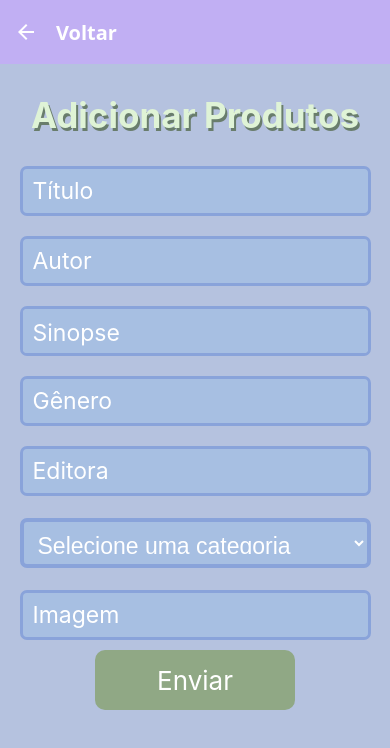
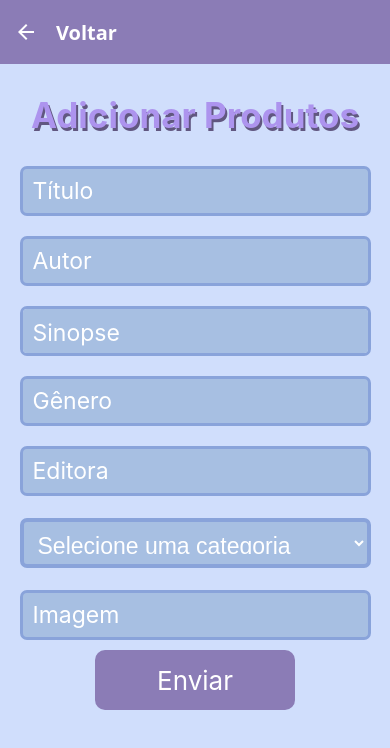
Before and after one commit to rawfaela/Livraria, a React Native app in the folder projetolivraria/: screen /AddProdutos in a window 390 px wide. Shown: the top 748 px of the page. Built offline with nearby package versions, Linux system fonts and the light colour scheme.

Commit message:
mudando nome e estilo das info

```diff
--- a/projetolivraria/App.js
+++ b/projetolivraria/App.js
@@ -88,7 +88,7 @@ export default function App() {
           <Stack.Screen name='Cadastro' component={Cadastro} options={{ headerShown: false }} />
 
 
-          <Stack.Screen name='AddProdutos' component={AddProdutos} options={{ title: 'Voltar', headerTintColor: 'white', headerStyle: { backgroundColor: 'rgb(193, 175, 243)' } }} />
+          <Stack.Screen name='AddProdutos' component={AddProdutos} options={{ title: 'Voltar', headerTintColor: 'white', headerStyle: { backgroundColor: 'rgb(139, 124, 182)' } }} />
 
           <Stack.Screen name='BottomTabs' component={BottomTabs} options={{ headerShown: false }} />
 
--- a/projetolivraria/Components/ShowInfo.js
+++ b/projetolivraria/Components/ShowInfo.js
@@ -5,9 +5,9 @@ import { useFav } from '../Components/FavsProvider';
 export default function ShowInfo({ route }) {
     const { titulo, autor, imagem, sinopse, editora } = route.params;
     const { addToFav } = useFav();
-
+    //nestedScrollEnabled={true}
     return (
-        <ScrollView style={styles.container} nestedScrollEnabled={true} contentContainerStyle={{ alignItems: 'center', flexGrow: 1, }}>
+        <ScrollView style={styles.container} showsVerticalScrollIndicator={false}  contentContainerStyle={{ alignItems: 'center', flexGrow: 1, }}>
             <View style={styles.cabecalho}>
                 <Image source={{ uri: imagem }} style={styles.img} />
                 <View style={styles.info}>
@@ -58,8 +58,8 @@ const styles = StyleSheet.create({
     },
     sinopse: {
         textAlign: 'justify',
-        fontSize: 18,
-        fontWeight: '400', //gordura do texto
+        fontSize: 19,
+        fontWeight: '600', //gordura do texto
         lineHeight: 24, //tamanho das linhas: vertical
         letterSpacing: 0.3, //espaço entre as letras
         marginTop: 20, // espaço pra cima e baixo
--- a/projetolivraria/Screens/AddProdutos.js
+++ b/projetolivraria/Screens/AddProdutos.js
@@ -65,7 +65,7 @@ export default function AddProdutos(){
 const styles = StyleSheet.create({
     container: {
       flex: 1,
-      backgroundColor: 'rgb(181, 194, 223)',
+      backgroundColor: 'rgb(208, 222, 252)',
     },
     input: {
         fontSize: 23,
@@ -92,19 +92,19 @@ const styles = StyleSheet.create({
         borderColor: 'rgb(137, 163, 218)'
     },
     titulo: {
-        color: 'rgb(223, 243, 214)',
+        color: 'rgb(173, 148, 238)',
         marginTop: 30,
         marginBottom: 20,
         fontSize: 35,
         textAlign: 'center',
         fontWeight: 'bold',
-        textShadowColor: 'rgba(80, 102, 69, 0.75)',
+        textShadowColor: 'rgb(97, 87, 128)',
         textShadowOffset: {width: 2, height: 3},
     },
     botao: {
         width: 200,
         height: 60,
-        backgroundColor: 'rgb(144, 168, 133)',
+        backgroundColor: 'rgb(139, 124, 182)',
         justifyContent: 'center',
         alignItems: 'center',
         borderRadius: 10
--- a/projetolivraria/Screens/Cadastro.js
+++ b/projetolivraria/Screens/Cadastro.js
@@ -24,7 +24,7 @@ export default function Cadastro({ navigation }) {
     return (
         <View style={styles.container}>
 
-            <Text style={styles.title}>Livraria Tal</Text>
+            <Text style={styles.title}>Livraria JRI</Text>
             <Text style={styles.text1}>Cadastro</Text>
 
             <View>
--- a/projetolivraria/Screens/Favoritos.js
+++ b/projetolivraria/Screens/Favoritos.js
@@ -68,7 +68,7 @@ export default function Favoritos(){
 
     return (
         <View style={styles.container}>
-            <Text style={styles.titulo}>Livraria Nome </Text>
+            <Text style={styles.titulo}>Livraria JRI </Text>
             <Text style={styles.subtitle}>Favoritos</Text>
 
             {favorito.length === 0 ? (
--- a/projetolivraria/Screens/HQs.js
+++ b/projetolivraria/Screens/HQs.js
@@ -36,7 +36,7 @@ export default function HQs(){
                 <Cards titulo={item.titulo} autor={item.autor} preco={item.preco} imagem={item.imagem} sinopse={item.sinopse} editora={item.editora} favoritar={() => {addToFav(item)}}/>
             )} keyExtractor={item => item.id} showsVerticalScrollIndicator={false} numColumns={2} columnWrapperStyle={{ justifyContent: 'space-around' }} ListHeaderComponent={() => (
             <View>
-                <Text style={styles.titulo}> Livraria Nome </Text>
+                <Text style={styles.titulo}> Livraria JRI </Text>
                 <Text style={styles.subtitle}>Histórias em Quadrinhos</Text>
             </View>
             )}/>
--- a/projetolivraria/Screens/Home.js
+++ b/projetolivraria/Screens/Home.js
@@ -29,7 +29,7 @@ export default function Home(){
         <View style={styles.container}>
             <FlatList data={produtos} renderItem={({item}) => (
                 <Cards titulo={item.titulo} autor={item.autor} imagem={item.imagem} sinopse={item.sinopse} editora={item.editora} favoritar={() => {addToFav(item)}}/>
-            )} keyExtractor={item => item.id} showsVerticalScrollIndicator={false} numColumns={2} columnWrapperStyle={{ justifyContent: 'space-around' }} ListHeaderComponent={() => (<Text style={styles.titulo}> Livraria Nome </Text>)}/>
+            )} keyExtractor={item => item.id} showsVerticalScrollIndicator={false} numColumns={2} columnWrapperStyle={{ justifyContent: 'space-around' }} ListHeaderComponent={() => (<Text style={styles.titulo}> Livraria JRI </Text>)}/>
         </View>
     )
 }
--- a/projetolivraria/Screens/Livros.js
+++ b/projetolivraria/Screens/Livros.js
@@ -36,7 +36,7 @@ export default function Livros(){
                 <Cards titulo={item.titulo} autor={item.autor} preco={item.preco} imagem={item.imagem} sinopse={item.sinopse} editora={item.editora} favoritar={() => {addToFav(item)}}/>
             )} keyExtractor={item => item.id} showsVerticalScrollIndicator={false} numColumns={2} columnWrapperStyle={{ justifyContent: 'space-around' }} ListHeaderComponent={() => (
             <View>
-                <Text style={styles.titulo}> Livraria Nome </Text>
+                <Text style={styles.titulo}> Livraria JRI </Text>
                 <Text style={styles.subtitle}>Livros</Text>
             </View>)}/>
         </View>
--- a/projetolivraria/Screens/Login.js
+++ b/projetolivraria/Screens/Login.js
@@ -41,7 +41,7 @@ export default function Login({ navigation }) {
 
             logo generica dps muda pra a q fizer
         /> */}
-            <Text style={styles.title}>Livraria Tal</Text>
+            <Text style={styles.title}>Livraria JRI</Text>
             <Text style={styles.text1}>Login</Text>
 
             <View>
```
